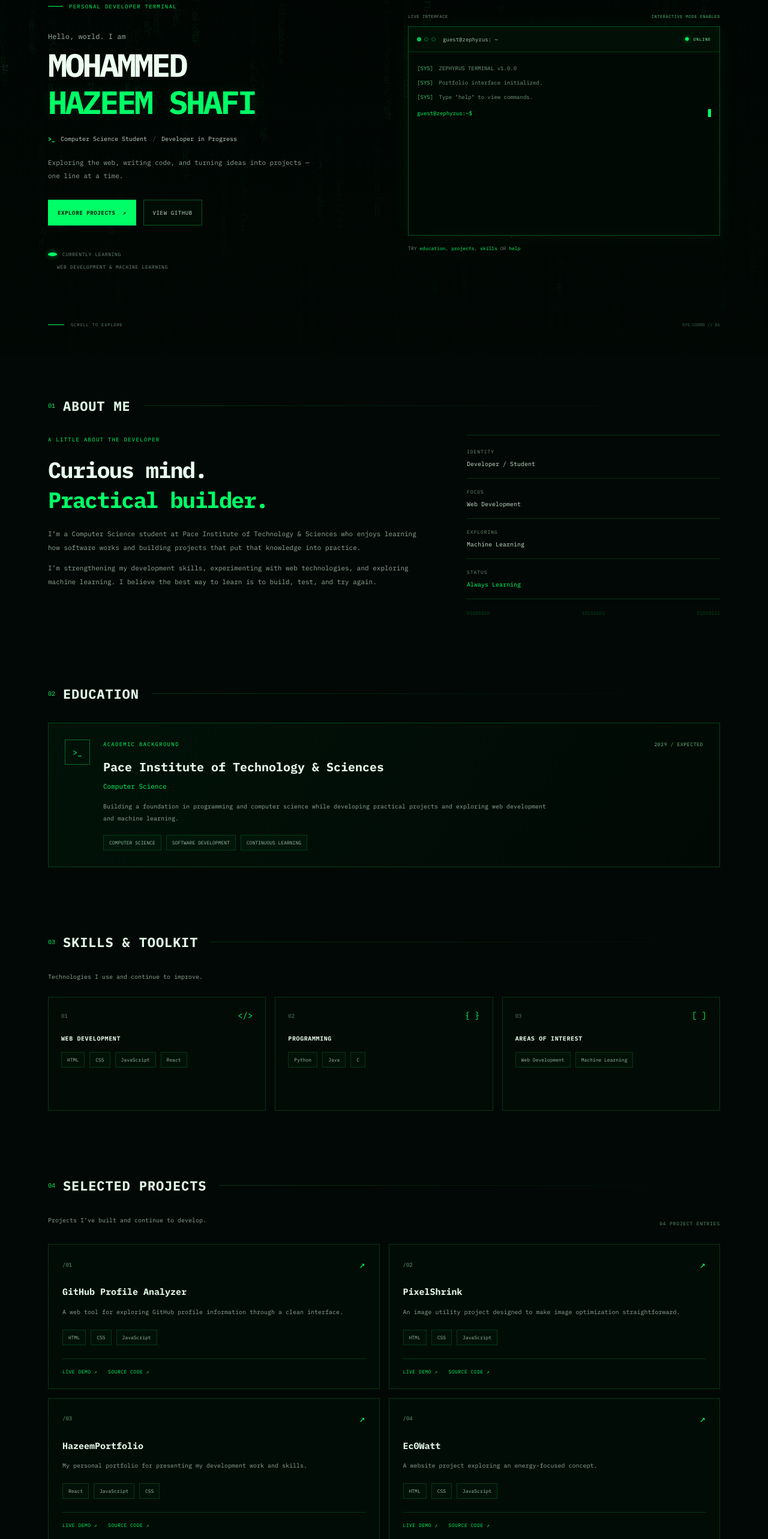
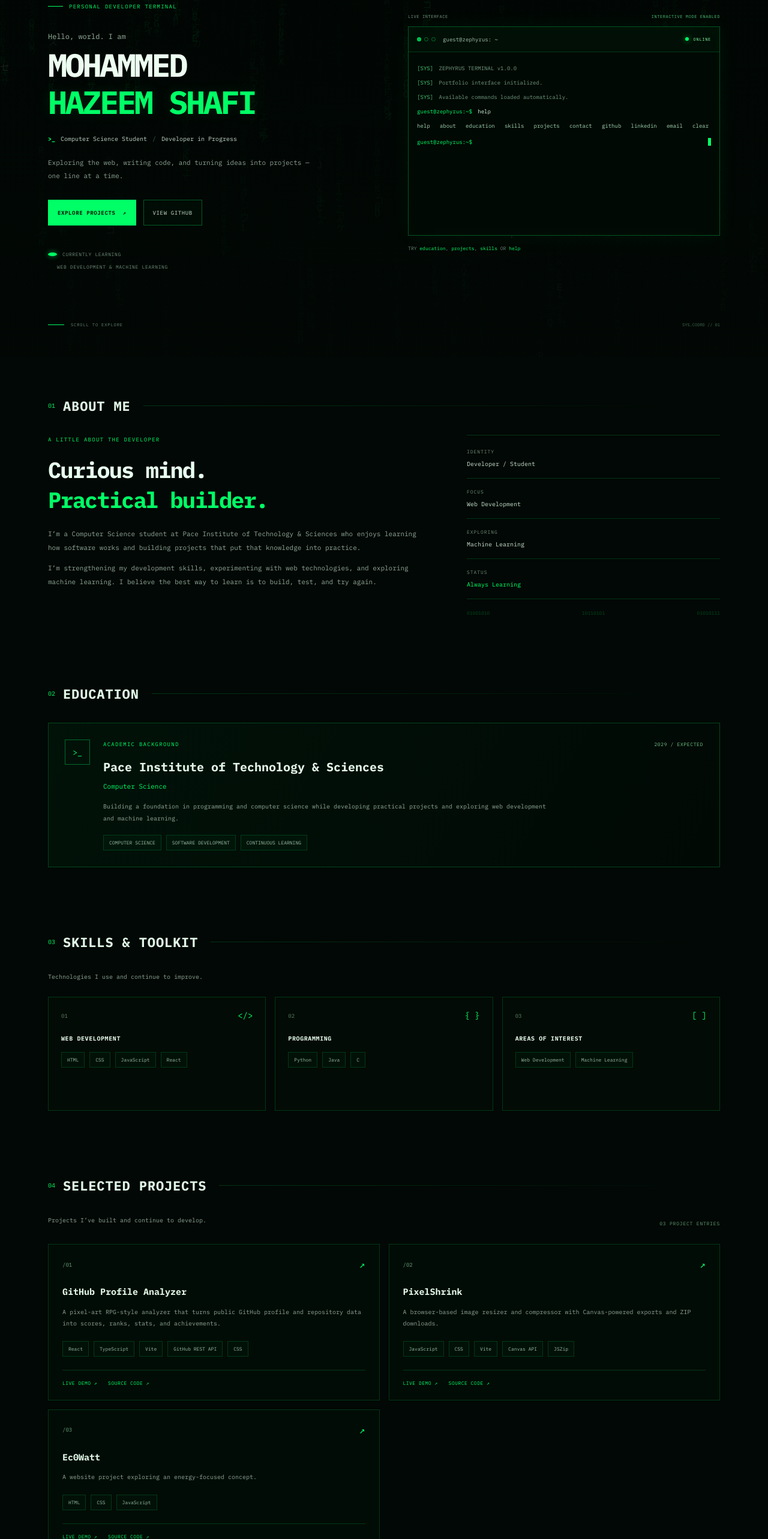
Before and after one commit to MHazeemShafi/HazeemPortfolioV2, a React (Vite) app: page / in a window 1280 px wide. Shown: the part 205-2771 px from the top of the page at 60% size. Built offline with nearby package versions, Linux system fonts and the light colour scheme.

Commit message:
Fix project stacks and auto-run terminal help

```diff
--- a/src/App.jsx
+++ b/src/App.jsx
@@ -11,8 +11,8 @@ const projects = [
     number: "01",
     name: "GitHub Profile Analyzer",
     description:
-      "A web tool for exploring GitHub profile information through a clean interface.",
-    technologies: ["HTML", "CSS", "JavaScript"],
+      "A pixel-art RPG-style analyzer that turns public GitHub profile and repository data into scores, ranks, stats, and achievements.",
+    technologies: ["React", "TypeScript", "Vite", "GitHub REST API", "CSS"],
     demo: "https://mhazeemshafi.github.io/github-profile-analyzer/",
     source: "https://github.com/MHazeemshafi/github-profile-analyzer",
   },
@@ -20,22 +20,13 @@ const projects = [
     number: "02",
     name: "PixelShrink",
     description:
-      "An image utility project designed to make image optimization straightforward.",
-    technologies: ["HTML", "CSS", "JavaScript"],
+      "A browser-based image resizer and compressor with Canvas-powered exports and ZIP downloads.",
+    technologies: ["JavaScript", "CSS", "Vite", "Canvas API", "JSZip"],
     demo: "https://mhazeemshafi.github.io/PixelShrink/",
     source: "https://github.com/MHazeemshafi/PixelShrink",
   },
   {
     number: "03",
-    name: "HazeemPortfolio",
-    description:
-      "My personal portfolio for presenting my development work and skills.",
-    technologies: ["React", "JavaScript", "CSS"],
-    demo: "https://mhazeemshafi.github.io/HazeemPortfolio/",
-    source: GITHUB,
-  },
-  {
-    number: "04",
     name: "Ec0Watt",
     description:
       "A website project exploring an energy-focused concept.",
@@ -198,7 +189,9 @@ function Terminal({ onCommand }) {
   const [history, setHistory] = useState([
     { type: "system", text: "ZEPHYRUS TERMINAL v1.0.0" },
     { type: "system", text: "Portfolio interface initialized." },
-    { type: "system", text: 'Type "help" to view commands.' },
+    { type: "system", text: "Available commands loaded automatically." },
+    { type: "command", text: "help" },
+    { type: "output", text: commands.join("   ") },
   ]);
 
   function submitCommand(event) {
@@ -581,7 +574,7 @@ function App() {
             <p className="section-lead">
               Projects I’ve built and continue to develop.
             </p>
-            <span className="project-count">04 PROJECT ENTRIES</span>
+            <span className="project-count">03 PROJECT ENTRIES</span>
           </div>
 
           <div className="projects-grid">
```
